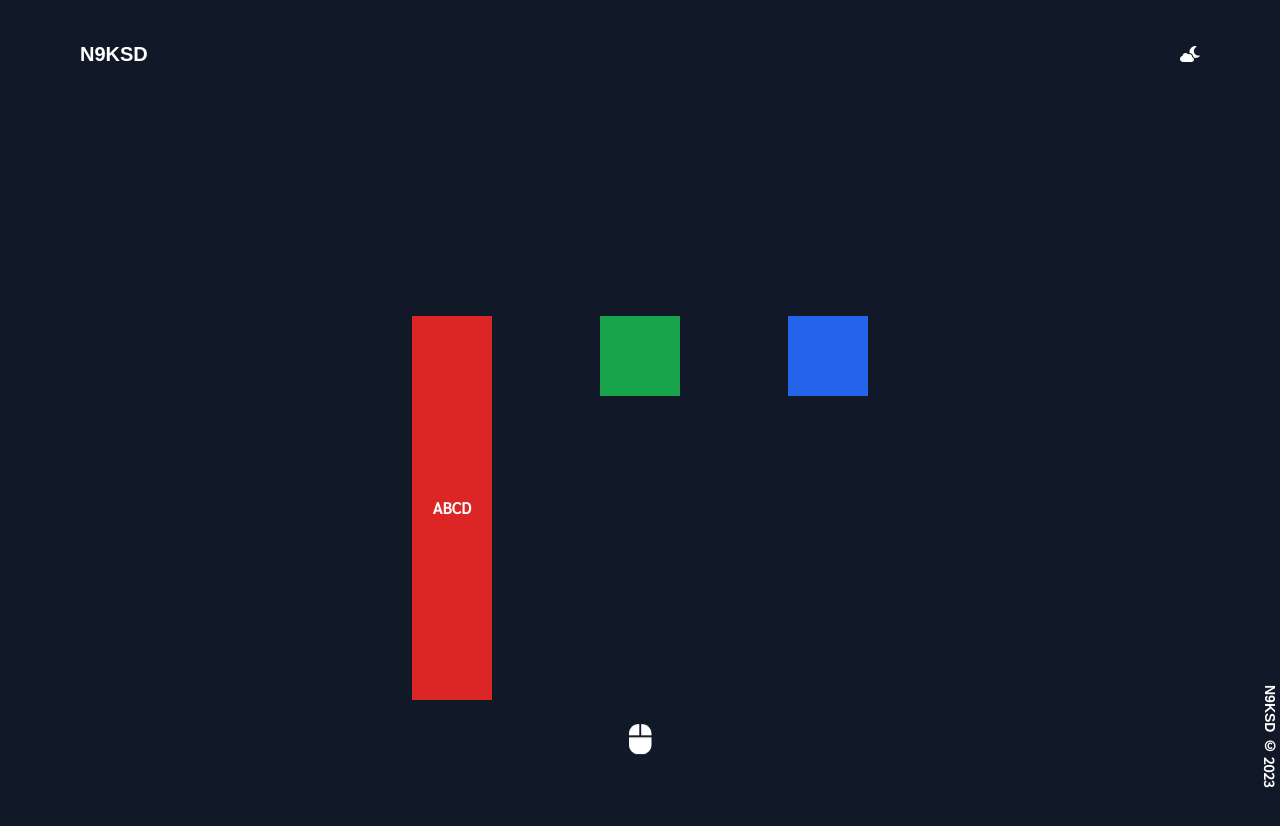
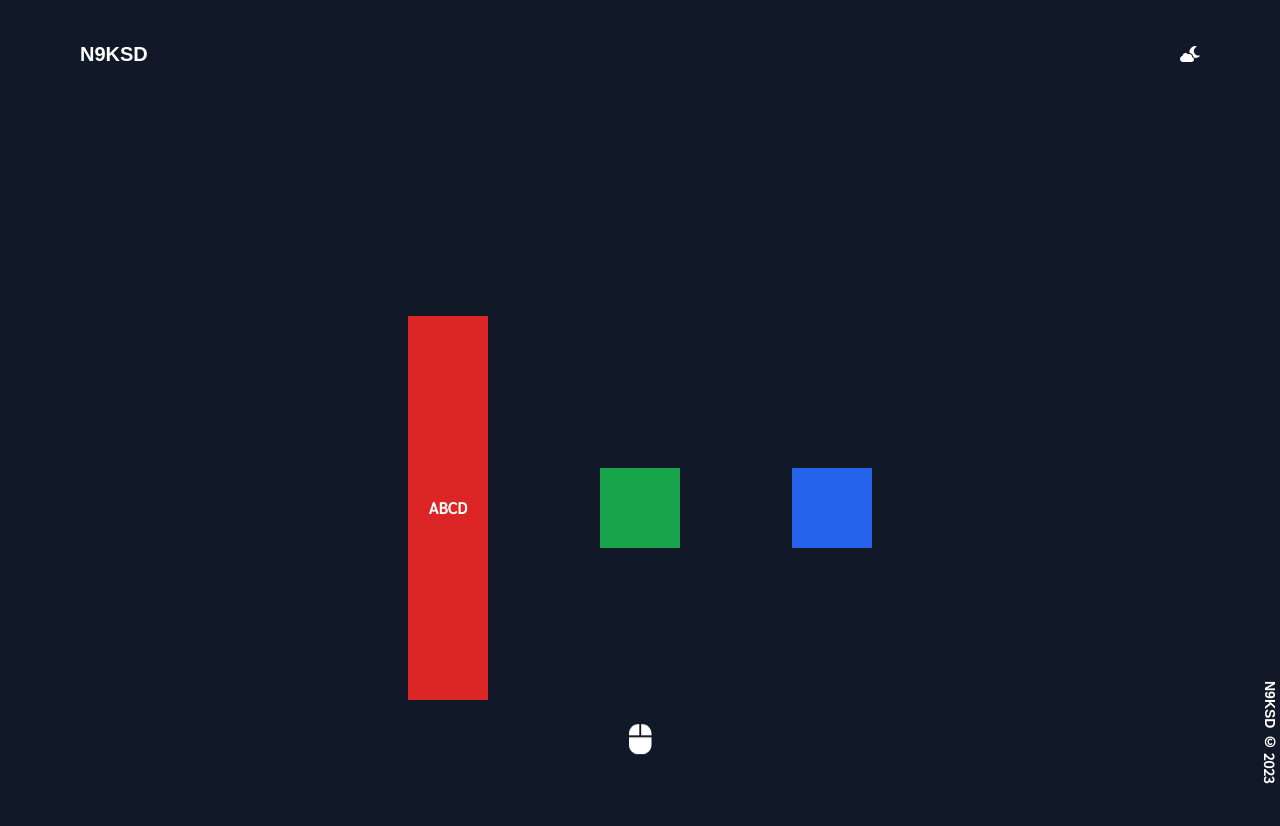
Before and after one commit to 9Kritsada/N9KSD, a React (Vite) app: page / in a window 1280 px wide. Shown: the top 826 px of the page. Built offline with nearby package versions, Linux system fonts and the light colour scheme; a web font is replaced by a local one.

Commit message:
add sections folder

```diff
--- a/src/App.jsx
+++ b/src/App.jsx
@@ -3,7 +3,7 @@ import { FontAwesomeIcon } from "@fortawesome/react-fontawesome";
 import { faCloudMoon } from "@fortawesome/free-solid-svg-icons";
 
 import Footer from "./components/footer";
-import Data from "./components/datain";
+import Content from "./components/content";
 
 function App() {
   const [darkMode, setDarkMode] = useState(true);
@@ -16,7 +16,7 @@ function App() {
           <FontAwesomeIcon icon={faCloudMoon} onClick={() => setDarkMode(!darkMode)} />
         </header>
 
-        <Data />
+        <Content />
 
         <Footer />
       </div>
--- /dev/null
+++ b/src/components/content.jsx
@@ -0,0 +1,14 @@
+import { FontAwesomeIcon } from "@fortawesome/react-fontawesome";
+import { faComputerMouse } from "@fortawesome/free-solid-svg-icons";
+
+import Web1 from "./sections/web1";
+import Web2 from "./sections/web2";
+
+export default function data() {
+  return (
+    <>
+      <Web1 />
+      <Web2 />
+    </>
+  );
+}
--- a/src/components/footer.jsx
+++ b/src/components/footer.jsx
@@ -2,9 +2,9 @@ const footer = () => {
   return (
     <footer className="fixed bottom-0 right-0 text-sm font-bold">
       <div className="">
-        <h1 className="vertical-text py-3">
+        <span className="vertical-text py-3">
           <span className="font-orbit">N9KSD</span> &copy; 2023
-        </h1>
+        </span>
       </div>
     </footer>
   );
--- a/src/components/datain.jsx
+++ b/src/components/sections/web1.jsx
@@ -1,12 +1,12 @@
 import { FontAwesomeIcon } from "@fortawesome/react-fontawesome";
 import { faComputerMouse } from "@fortawesome/free-solid-svg-icons";
 
-export default function data() {
+export default function web1() {
   return (
     <>
-      <section id="Home">
+      <section id="section1">
         <div className="flex h-screen items-center justify-center">
-          <div className="flex justify-evenly w-3/5">
+          <div className="flex items-center justify-evenly w-full md:w-3/5 space-x-2">
             <div className="w-20 h-96 bg-red-600 flex items-center justify-center font-bold">
               ABCD
             </div>
@@ -14,15 +14,16 @@ export default function data() {
             <div className="w-20 h-20 bg-blue-600"></div>
           </div>
         </div>
+
         <div className="absolute bottom-[18%] w-full">
           <div className="flex items-center justify-center">
-            <a href="#About" className="text-3xl animate-bounce">
+            <a href="#section2" className="text-3xl animate-bounce">
               <FontAwesomeIcon icon={faComputerMouse} />
             </a>
           </div>
         </div>
+
       </section>
-      <section id="About"></section>
     </>
   );
 }
--- /dev/null
+++ b/src/components/sections/web2.jsx
@@ -0,0 +1,7 @@
+export default function web2() {
+  return (
+    <>
+      <section id="section2"></section>
+    </>
+  );
+}
--- a/src/index.css
+++ b/src/index.css
@@ -27,4 +27,10 @@
   section {
     @apply min-h-screen relative;
   }
+  h1 {
+    @apply text-2xl font-medium;
+  }
+  .fixed-top {
+    @apply sticky top-0;
+  }
 }
```
